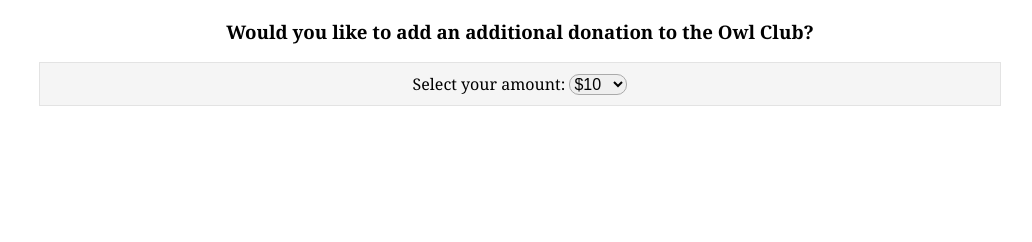
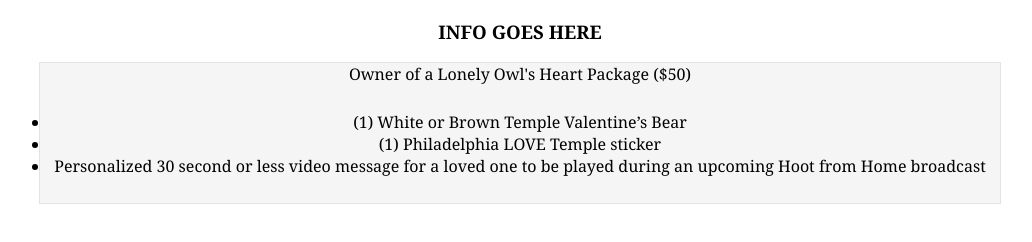
Before and after one commit to lziegle/tu-aos, a plain HTML site: page index.html in a window 1280 px wide. Shown: the whole page, without its empty margins (120-1152 px from the left). Drawn offline with Linux system fonts and the light colour scheme.

Commit message:
Update index.html

```diff
--- a/index.html
+++ b/index.html
@@ -8,17 +8,14 @@
 
   </head>
   <body>
-    <h3>Would you like to add an additional donation to the Owl Club?</h3>
+    <h3>INFO GOES HERE</h3>
 	<div class="donation-box">
-		<div class="text">
-		<label for="amount">Select your amount: </label>
-		<select name="donation-amount" id="amount">
-			<option value="10">$10</option>
-			<option value="25">$25</option>
-			<option value="50">$50</option>
-			<option value="100">$100</option>
-		</select>
+		<span>Owner of a Lonely Owl's Heart Package ($50)</span></br>
+		<ul class="text">
+			<li>(1) White or Brown Temple Valentine’s Bear</li>
+			<li>(1) Philadelphia LOVE Temple sticker</li>
+			<li>Personalized 30 second or less video message for a loved one to be played during an upcoming Hoot from Home broadcast</li>
+		</ul>
 		</div>
-	</div>
   </body>
 </html>
```
